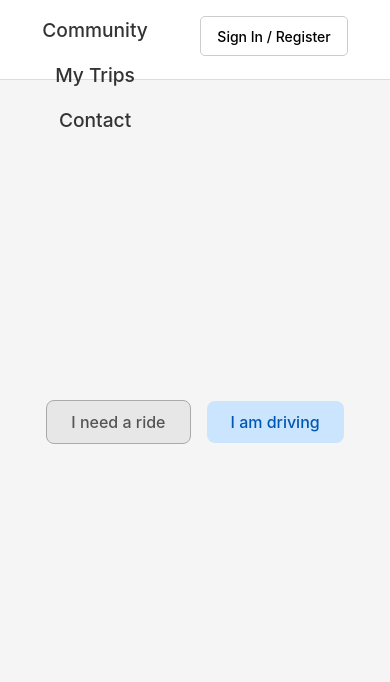
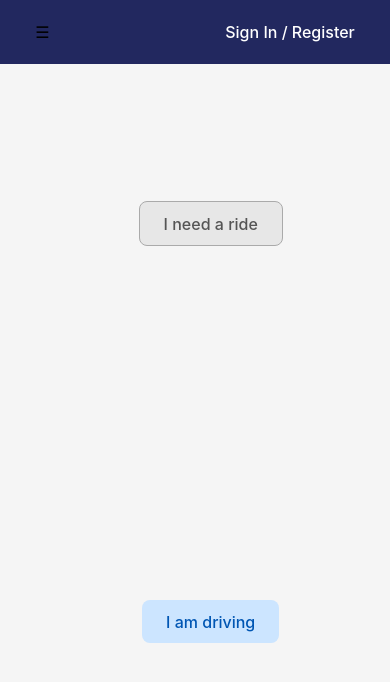
Before and after one commit to PanthersPool/PanthersPoolWeb, a React (Vite) app in the folder panthers-pool/: page / in a window 390 px wide. Shown: the top 682 px of the page. Built offline with nearby package versions, Linux system fonts and the light colour scheme.

Commit message:
update layout of frontpage

```diff
--- a/panthers-pool/package.json
+++ b/panthers-pool/package.json
@@ -12,6 +12,7 @@
   "dependencies": {
     "@radix-ui/react-dropdown-menu": "^2.1.6",
     "bootstrap": "^5.3.3",
+    "font-awesome": "^4.7.0",
     "panthers-pool": "file:",
     "react": "^18.3.1",
     "react-bootstrap": "^2.10.9",
--- a/panthers-pool/src/LaunchPage.css
+++ b/panthers-pool/src/LaunchPage.css
@@ -20,48 +20,8 @@ body {
   overflow: hidden; /* Prevent scrolling */
 }
 
-/* Navbar: full width, white background */
-.navbar {
-  display: flex;
-  justify-content: space-between;
-  align-items: center;
-  background-color: #ffffff; /* White navbar */
-  padding: 1rem 5%;
-  width: 100%;
-  position: fixed;
-  top: 0;
-  left: 0;
-  z-index: 1000;
-  box-sizing: border-box;
-  border-bottom: 1px solid #ddd; /* Subtle bottom border */
-  flex-wrap: wrap;
-}
-
-/* Nav links on the left */
-.nav-links {
-  display: flex;
-  gap: 2rem;
-  list-style: none;
-  padding: 0;
-  margin: 0;
-  flex-wrap: wrap;
-}
-
-.nav-links li a {
-  color: #333; /* Dark gray */
-  text-decoration: none;
-  font-size: 1.2em;
-  font-weight: 500;
-}
-
-/* Navbar buttons on the right */
-.nav-buttons {
-  display: flex;
-  gap: 1rem;
-  flex-wrap: wrap;
-}
-
-.sign-in {
+/* Need Ride button */
+.need-ride {
   padding: 0.7em 1.5em;
   font-size: 1em;
   background-color: rgba(200, 200, 200, 0.3); /* Light gray transparent */
@@ -72,12 +32,12 @@ body {
   font-weight: 500;
 }
 
-.sign-in:hover {
+.need-ride:hover {
   background-color: rgba(200, 200, 200, 0.5); /* Slightly darker gray */
 }
 
-/* Sign Up button: Slightly blue (previously Sign In's color) */
-.sign-up {
+/* Will Drive button */
+.will-drive {
   padding: 0.7em 1.5em;
   font-size: 1em;
   background-color: #cce5ff; /* Light blue */
@@ -88,7 +48,7 @@ body {
   font-weight: 500;
 }
 
-.sign-up:hover {
+.will-drive:hover {
   background-color: #2e8bf5; /* Darker blue */
 }
 
@@ -115,26 +75,9 @@ body {
   align-items: center;
   flex-grow: 1;
   width: 100%;
+  max-width: 90%; /* Prevents buttons from reaching the very edges */
   flex-wrap: wrap;
   gap: 1rem; /* Adds space between the buttons */
+  padding: 2rem; /* Adds uniform space around the buttons */
+  margin: 0 auto; /* Centers the content */
 }
-
-/* Responsive Fix: Navbar and button behavior on small screens */
-@media (max-width: 768px) {
-  .navbar {
-    flex-direction: column;
-    align-items: center;
-    padding: 1rem;
-  }
-
-  .nav-links {
-    flex-direction: column;
-    gap: 1rem;
-    text-align: center;
-  }
-
-  .nav-buttons {
-    margin-top: 1rem;
-    justify-content: center;
-  }
-}
--- a/panthers-pool/src/LaunchPage.jsx
+++ b/panthers-pool/src/LaunchPage.jsx
@@ -1,14 +1,15 @@
 import React from "react";
 import NavBar from "./NavBar";
 import "./LaunchPage.css";
+import "./NavBar.css";
 
 const LaunchPage = () => {
   return (
     <div className="launch-page">
       <NavBar /> {}
       <div className="center-buttons">
-        <button className="sign-in">I need a ride </button>
-        <button className="sign-up">I am driving</button>
+        <button className="need-ride">I need a ride </button>
+        <button className="will-drive">I am driving</button>
       </div>
     </div>
   );
--- a/panthers-pool/src/NavBar.css
+++ b/panthers-pool/src/NavBar.css
@@ -1,114 +1,203 @@
-/* Ensure the navbar stays at a fixed size and items are centered */
+:root {
+  --blue: #22285f;
+}
+
+/* Container for navbar */
+.navbar-container {
+  width: 100%;
+  height: 4rem;
+  display: flex;
+  justify-content: center;
+  background-color: var(--blue);
+  position: absolute;
+  top: 0;
+  left: 0;
+}
+
+/* General navbar styles */
 .navbar {
   display: flex;
-  justify-content: space-between; /* Distribute space between left and right sections */
-  align-items: center; /* Vertically center all items */
-  padding: 1rem;
-  background-color: #333;
-  color: white;
-  height: 80px; /* Fixed height */
-  box-sizing: border-box; /* Include padding and borders in the element's total width and height */
-  width: 100%; /* Ensure the navbar takes up the full width */
+  justify-content: space-between;
+  align-items: center;
+  width: 100%;
+  max-width: 100%;
+  box-sizing: border-box;
+  height: 100%;
 }
 
-/* Container for navigation links (align to left) */
-.nav-links-container {
+/* Container for nav links */
+.nav-container {
   display: flex;
-  gap: 1rem;
-  align-items: center;
+  flex-grow: 1;
+  justify-content: flex-start;
+  width: 100%; /* Ensures nav-container takes full width */
 }
 
-/* Navigation Links */
+/* Navigation links */
 .nav-links {
   list-style: none;
   display: flex;
-  gap: 1rem;
-  align-items: center; /* Vertically align the links */
+  margin: 0;
+  padding: 0;
+}
+
+.nav-links li {
+  margin: 0 15px;
 }
 
 .nav-links a {
   color: white;
   text-decoration: none;
-  display: flex; /* This ensures that the links are vertically centered */
-  align-items: center;
-  height: 100%; /* Ensure the links take up the full height of the navbar */
+  font-size: 16px;
+  transition: color 0.3s;
 }
 
-/* Container for the profile dropdown (align to right) */
-.profile-dropdown-container {
-  display: flex;
-  align-items: center; /* Vertically center the profile button */
-  justify-content: flex-end; /* Align the profile button to the right */
-  height: 100%;
+.nav-links a:hover {
+  color: rgb(181, 181, 181);
 }
 
-/* Profile Button (Sign In/Register or Avatar) */
+/* Profile container */
+.profile-container {
+  position: absolute;
+  top: 0.75rem;
+  right: 1rem;
+}
+
+/* Profile dropdown */
+.profile-dropdown {
+  top: 100%;
+  right: 0;
+}
+
 .profile-button {
-  background-color: white;
-  color: black;
-  border: 1px solid #ccc;
+  background-color: transparent;
+  color: white;
+  border: none;
   cursor: pointer;
-  padding: 0.5rem 1rem; /* Add padding for rectangular button when text is displayed */
+  font-size: 16px;
   display: flex;
   align-items: center;
-  justify-content: center; /* Center the avatar/image and text */
-  font-size: 14px; /* Adjust font size for the button text */
-  border-radius: 5px; /* Rounded corners for rectangular button */
-  transition: all 0.3s ease; /* Smooth transition for shape change */
-  min-width: 120px; /* Ensure a minimum width to avoid layout shifting */
-  height: 40px; /* Ensure button has a fixed height */
 }
 
-/* When Avatar is displayed, make the button circular */
-.profile-button.avatar-visible {
-  height: 40px; /* Fixed height for circular button */
-  width: 40px; /* Fixed width for circular button */
-  border-radius: 50%; /* Make the button circular */
-  padding: 0; /* Remove padding to maintain circular shape */
-  min-width: 40px; /* Set the minimum width to avoid shifting */
-  border: none; /* Remove border when the avatar is visible */
+.avatar {
+  width: 2rem;
+  height: 2rem;
+  border-radius: 50%;
+  margin-right: 1rem;
 }
 
-/* Prevent showing border or outline on focus/hover for avatar button */
-.profile-button.avatar-visible:focus,
-.profile-button.avatar-visible:focus-visible,
-.profile-button.avatar-visible:hover {
-  border: none; /* Remove border on hover or focus */
-  outline: none; /* Remove outline for focused avatar button */
+.avatar-visible {
+  background-color: transparent;
 }
 
-/* Avatar Image Styling */
-.avatar {
-  height: 100%; /* Ensure the avatar takes up the full height of the profile button */
-  width: 100%; /* Ensure the avatar takes up the full width of the profile button */
-  border-radius: 50%; /* Round the avatar to a perfect circle */
-  object-fit: cover; /* Ensure the image covers the area without stretching */
-  margin-right: 0.5rem; /* Space between the avatar and the button text */
+/* Dropdown menu */
+.profile-dropdown-menu {
+  position: absolute;
+  right: 0;
+  background-color: var(--blue);
+  border-radius: 8px;
+  width: 150px;
+  z-index: 100;
 }
 
-/* Reverted Dropdown Menu */
-.dropdown-menu {
-  position: absolute;
-  top: 100%;
-  right: 0;
-  background-color: white;
-  color: black;
-  padding: 0.5rem;
-  border-radius: 4px;
-  display: flex;
-  flex-direction: column;
-  gap: 0.5rem;
-  width: 150px; /* Set a fixed width for the dropdown */
-  box-shadow: 0px 4px 6px rgba(0, 0, 0, 0.1); /* Add a subtle shadow for the dropdown */
+.profile-dropdown-menu a {
+  display: block;
+  padding: 10px;
+  color: white;
+  text-decoration: none;
+  font-size: 14px;
+  transition: background-color 0.3s;
 }
 
-.dropdown-menu a {
-  color: black;
-  text-decoration: none;
-  padding: 0.5rem;
-  display: block;
+/* Removed orange hover effect from dropdown items */
+.profile-dropdown-menu a:hover {
+  background-color: inherit;
 }
 
-.dropdown-menu a:hover {
-  background-color: #f1f1f1;
+/* Hamburger menu styles */
+.hamburger {
+  position: absolute;
+  top: 0.75rem;
+  left: 1rem;
+  background-color: transparent;
+  border: none;
+  cursor: pointer;
+  font-size: 16px;
+  z-index: 200; /* Ensure it's on top */
+  display: none; /* Hide dropdown by default when screen is large */
 }
+
+.hamburger i {
+  color: white;
+  font-size: 30px; /* Size of hamburger icon */
+}
+
+/* Toggle nav-links visibility on smaller screens */
+.nav-links.active {
+  display: block;
+  background-color: var(--blue); /* Set background color when nav is active */
+  border-radius: 5px; /* Optional, to match dropdown style */
+  padding: 10px 0; /* Padding to give some spacing around the links */
+}
+
+/* Navigation links in hamburger menu */
+.nav-links li {
+  margin: 10px 0;
+}
+
+.nav-links a {
+  color: white;
+  text-decoration: none;
+  font-size: 16px;
+  padding: 10px 20px; /* Add padding for a better clickable area */
+  transition: background-color 0.3s;
+}
+
+/* Removed orange hover effect from hamburger menu links */
+.nav-links a:hover {
+  background-color: inherit;
+}
+
+/* Responsive behavior */
+@media (max-width: 768px) {
+  .navbar {
+    flex-direction: column;
+    align-items: flex-start;
+  }
+
+  .nav-links {
+    display: none;
+    flex-direction: column;
+    width: 100%;
+    margin-top: 0; /* No margin at the top */
+  }
+
+  .nav-links li {
+    margin: 1rem;
+  }
+
+  .hamburger {
+    display: flex; /* Show the hamburger icon on small screens */
+  }
+
+  .nav-links.active {
+    display: block;
+    position: absolute;
+    top: 4rem; /* Directly below the navbar */
+    left: 0;
+    width: 100%;
+    background-color: var(--blue);
+    z-index: 100;
+    margin-top: 0; /* No extra margin */
+  }
+
+  /* Remove margin and align dropdown directly under navbar */
+  .dropdown-menu {
+    position: absolute;
+    left: 0;
+    width: 100%;
+    background-color: var(--blue);
+    border-radius: 5px;
+    z-index: 101; /* Ensure it's above other elements */
+  }
+}
--- a/panthers-pool/src/NavBar.jsx
+++ b/panthers-pool/src/NavBar.jsx
@@ -1,26 +1,55 @@
-import React, { useState } from "react";
+import React, { useState, useEffect } from "react";
 import "./NavBar.css";
 
 const NavBar = () => {
   const [isLoggedIn, setIsLoggedIn] = useState(false); // Track login status
   const [isDropdownOpen, setIsDropdownOpen] = useState(false);
+  const [isNavActive, setIsNavActive] = useState(false); // Track hamburger menu state
 
+  // Toggle dropdown visibility
   const toggleDropdown = () => {
     setIsDropdownOpen(!isDropdownOpen);
   };
 
+  // Handle sign-in action
   const handleSignIn = () => {
     setIsLoggedIn(true);
   };
 
+  // Handle sign-out action
   const handleSignOut = () => {
     setIsLoggedIn(false);
     setIsDropdownOpen(false);
   };
 
+  // Toggle hamburger menu visibility
+  const toggleNav = () => {
+    setIsNavActive(!isNavActive); // Toggle the visibility of nav links
+  };
+
+  // Close dropdown when resizing the window to larger size
+  useEffect(() => {
+    const handleResize = () => {
+      if (window.innerWidth > 768) {
+        setIsDropdownOpen(false); // Close dropdown if window width > 768px
+        setIsNavActive(false); // Close the hamburger menu on larger screens
+      }
+    };
+
+    window.addEventListener("resize", handleResize);
+
+    // Cleanup on component unmount
+    return () => {
+      window.removeEventListener("resize", handleResize);
+    };
+  }, []);
+
   return (
+    <div className="navbar-container">
       <nav className="navbar">
-      <ul className="nav-links">
+        {/* Container for navigation links */}
+        <div className="nav-container">
+          <ul className={`nav-links ${isNavActive ? "active" : ""}`}>
             <li>
               <a href="#community">Community</a>
             </li>
@@ -31,8 +60,10 @@ const NavBar = () => {
               <a href="#contact">Contact</a>
             </li>
           </ul>
+        </div>
 
         {/* Profile Dropdown or Sign In/Register Button */}
+        <div className="profile-container">
           <div className="profile-dropdown">
             {!isLoggedIn ? (
               <button className="profile-button" onClick={handleSignIn}>
@@ -40,7 +71,9 @@ const NavBar = () => {
               </button>
             ) : (
               <button
-            className={`profile-button ${isLoggedIn ? "avatar-visible" : ""}`}
+                className={`profile-button ${
+                  isLoggedIn ? "avatar-visible" : ""
+                }`}
                 onClick={isLoggedIn ? toggleDropdown : handleSignIn}
               >
                 {isLoggedIn ? (
@@ -55,7 +88,7 @@ const NavBar = () => {
               </button>
             )}
             {isLoggedIn && isDropdownOpen && (
-          <div className="dropdown-menu">
+              <div className="profile-dropdown-menu">
                 <a href="#profile">Profile</a>
                 <a href="#settings">Settings</a>
                 <a href="#logout" onClick={handleSignOut}>
@@ -64,7 +97,14 @@ const NavBar = () => {
               </div>
             )}
           </div>
+        </div>
+
+        {/* Hamburger Menu */}
+        <button className="hamburger" onClick={toggleNav}>
+          <i className="fas fa-bars"></i> {"\u2630"}
+        </button>
       </nav>
+    </div>
   );
 };
 
```
Also changed, not shown: 1 other file (tests, documents, lock files or other folders). Lines whose indentation alone changed are shown as unchanged.
